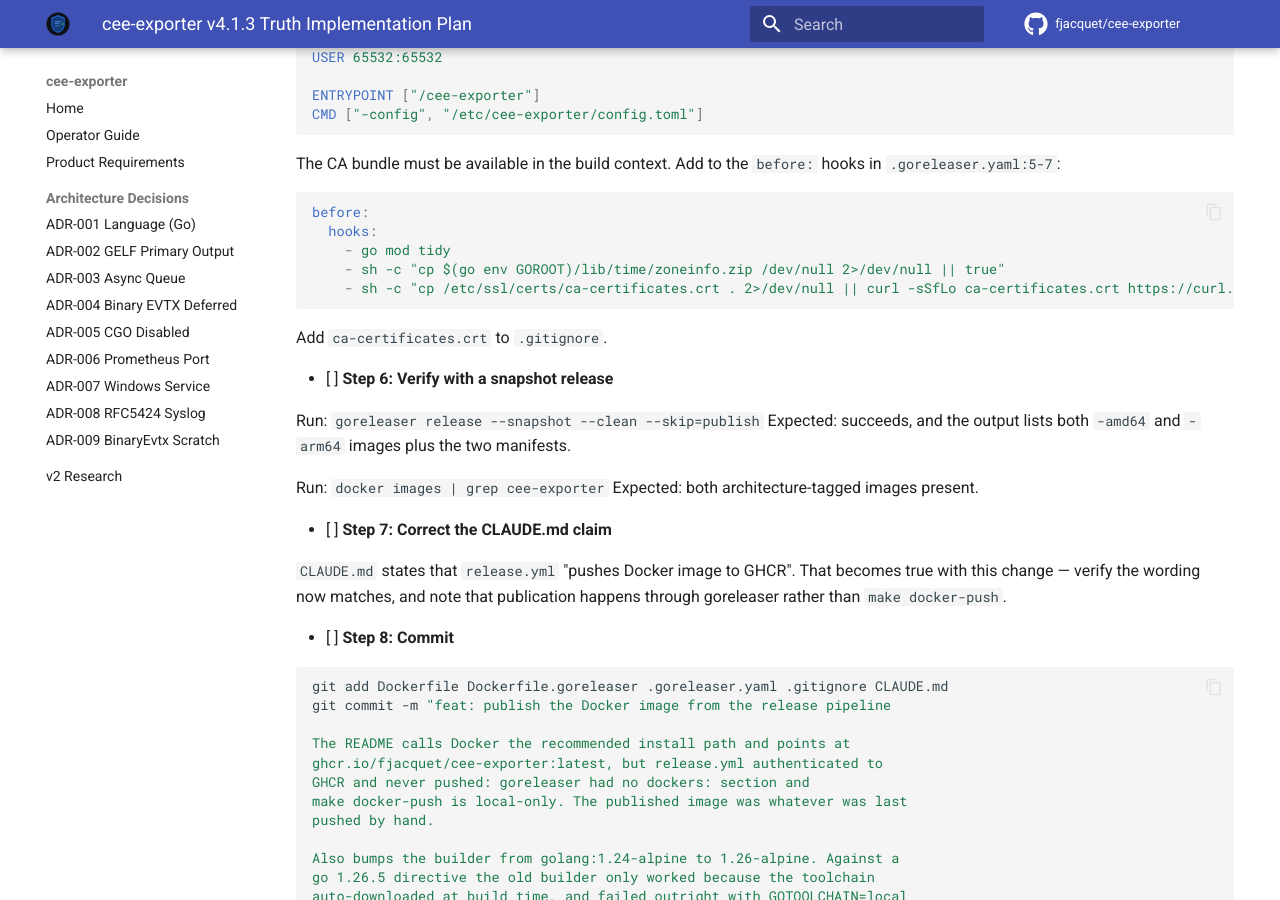
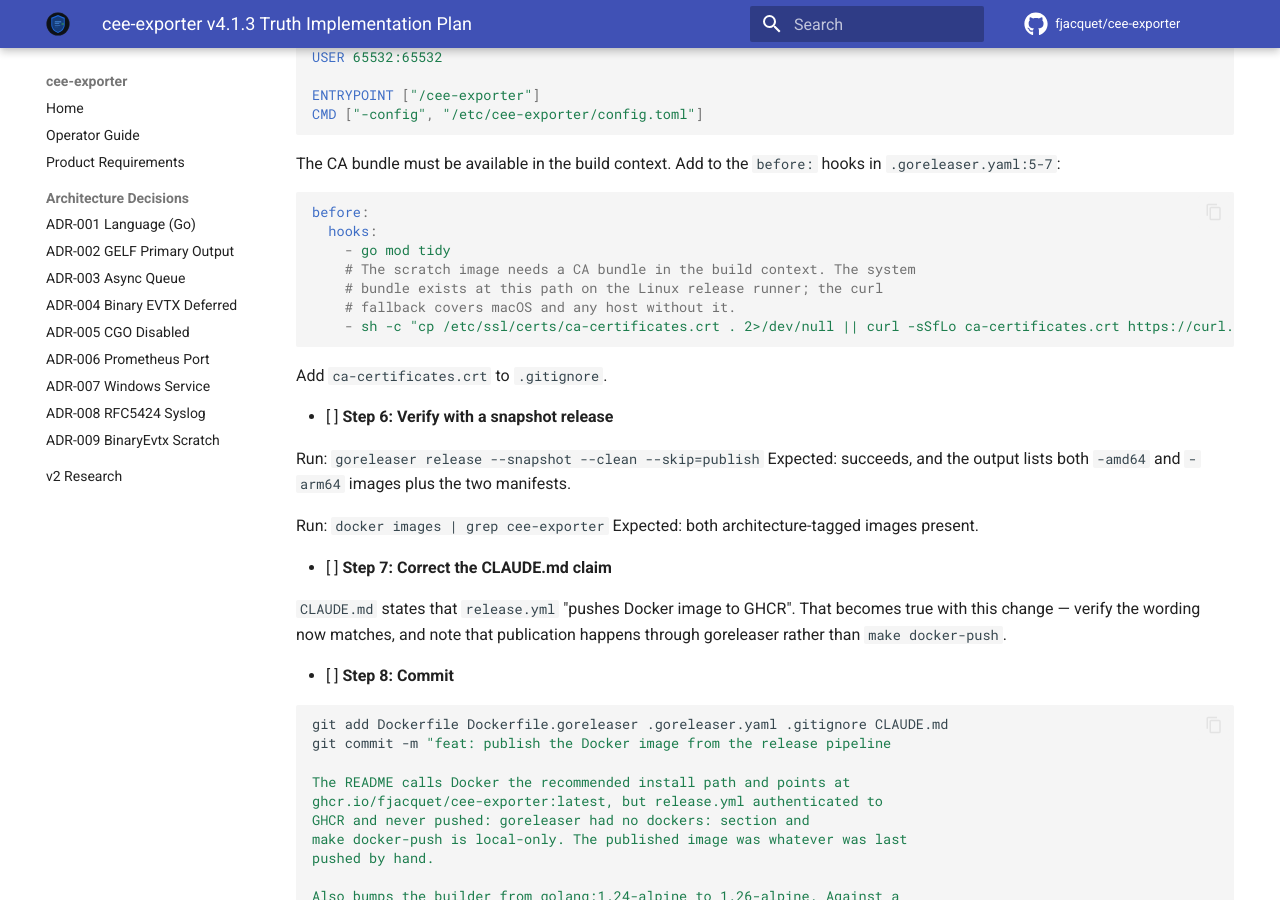
Before and after one commit to fjacquet/cee-exporter, an MkDocs documentation site: the page built from docs/superpowers/plans/2026-08-08-v4.1.3-truth.md, in a window 1280 px wide and 900 px high, scrolled down 8857 px. Built offline with MkDocs 1.6.1 and Material for MkDocs 9.7.7, drawn with Linux system fonts in a browser that asks for light colours; comment, search, counter and statistics services are not loaded.

Commit message:
docs(plan): remove a no-op hook line from the Task 3 goreleaser config
The before: hooks carried a leftover line copying zoneinfo.zip to
/dev/null — pure noise that would have been transcribed verbatim into
.goreleaser.yaml. Only the CA bundle hook is needed, and its purpose is
now commented.

Co-Authored-By: Claude Opus 5 <noreply@anthropic.com>
Claude-Session: https://claude.ai/code/session_013X8sqqZ7S146dyofsVWnEZ

````diff
--- a/docs/superpowers/plans/2026-08-08-v4.1.3-truth.md
+++ b/docs/superpowers/plans/2026-08-08-v4.1.3-truth.md
@@ -451,7 +451,9 @@ The CA bundle must be available in the build context. Add to the `before:` hooks
 before:
   hooks:
     - go mod tidy
-    - sh -c "cp $(go env GOROOT)/lib/time/zoneinfo.zip /dev/null 2>/dev/null || true"
+    # The scratch image needs a CA bundle in the build context. The system
+    # bundle exists at this path on the Linux release runner; the curl
+    # fallback covers macOS and any host without it.
     - sh -c "cp /etc/ssl/certs/ca-certificates.crt . 2>/dev/null || curl -sSfLo ca-certificates.crt https://curl.se/ca/cacert.pem"
 ```
 
````
